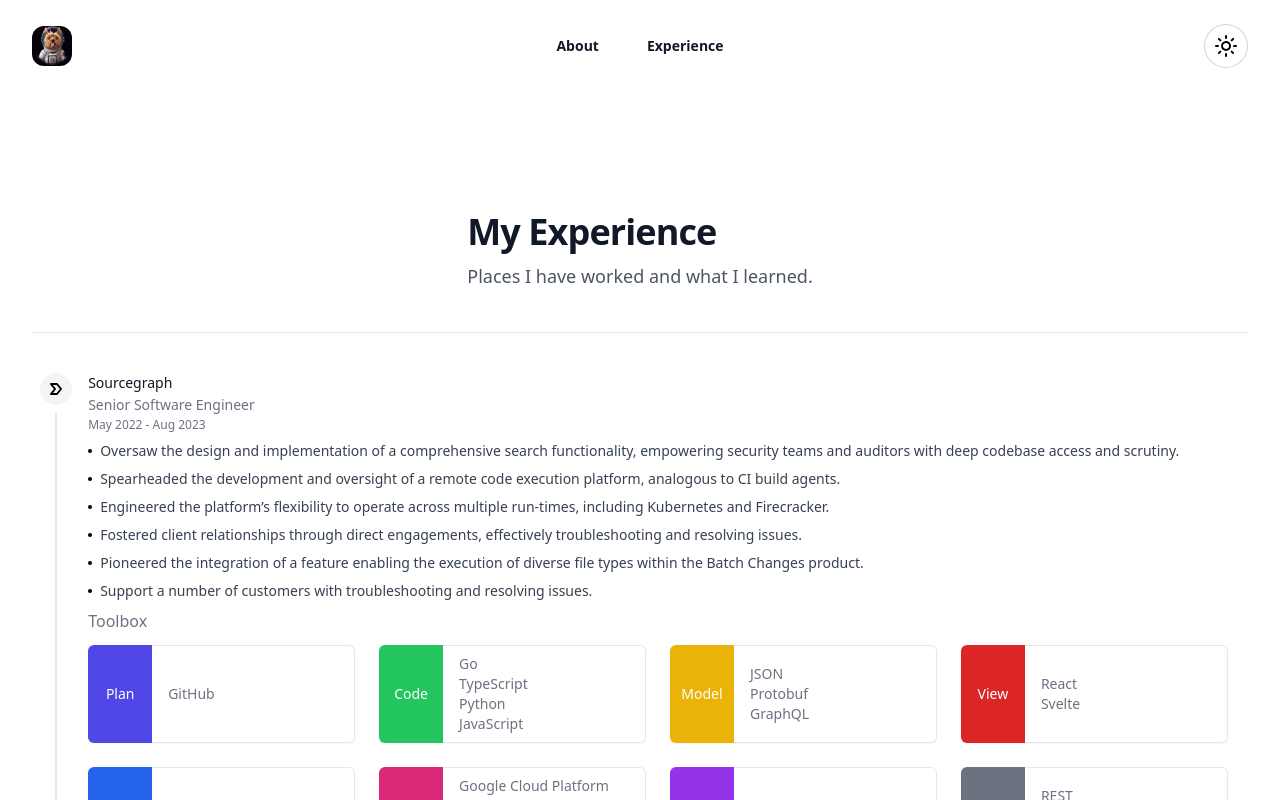
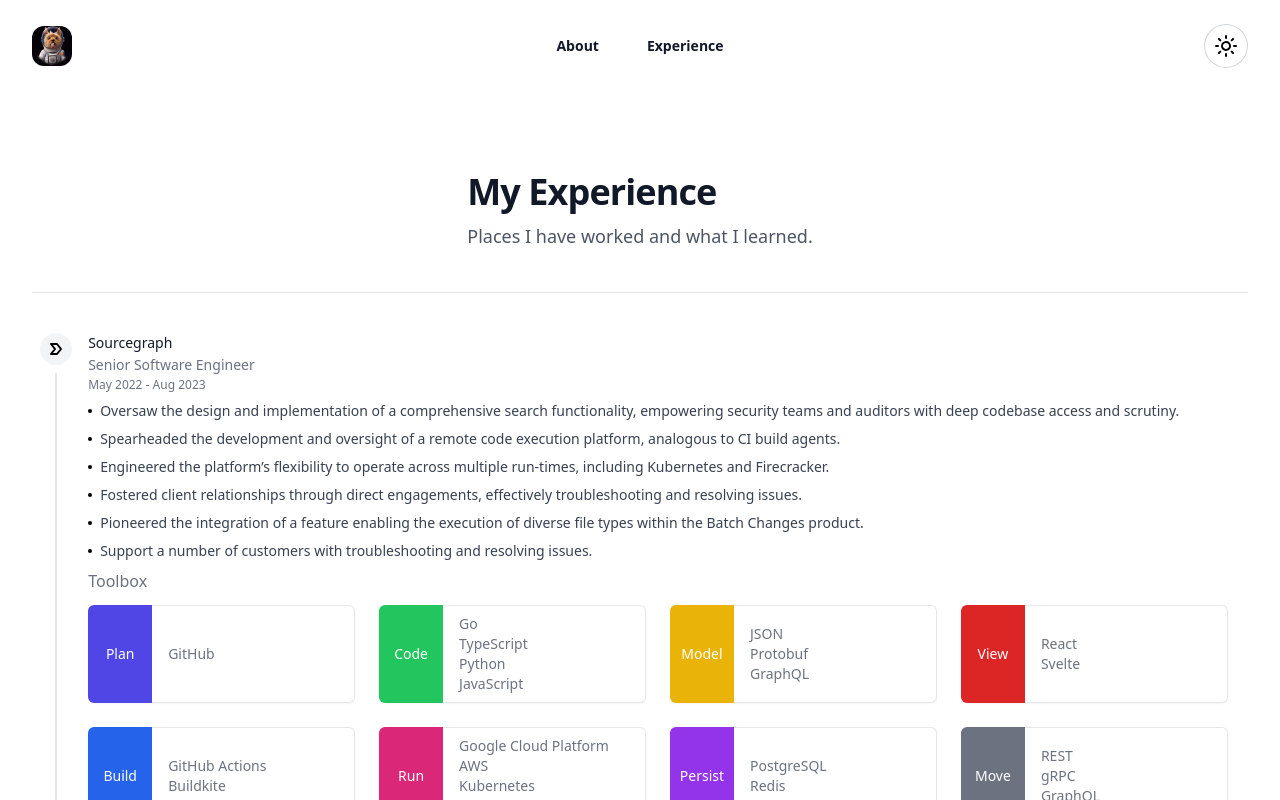
Before and after one commit to Piszmog/website, a SvelteKit app: page /experience in a window 1280 px wide. Shown: the top 800 px of the page. Built offline with nearby package versions, Linux system fonts and the light colour scheme.

Commit message:
Fix padding

```diff
--- a/src/routes/experience/+page.svelte
+++ b/src/routes/experience/+page.svelte
@@ -6,7 +6,7 @@
 </script>
 
 <div class="py-10 sm:py-10">
-	<div class="flex justify-center py-10">
+	<div class="flex justify-center pb-10">
 		<div class="mx-auto max-w-2xl lg:mx-0">
 			<h2 class="text-3xl font-bold tracking-tight text-gray-900 dark:text-white sm:text-4xl">
 				My Experience
```
